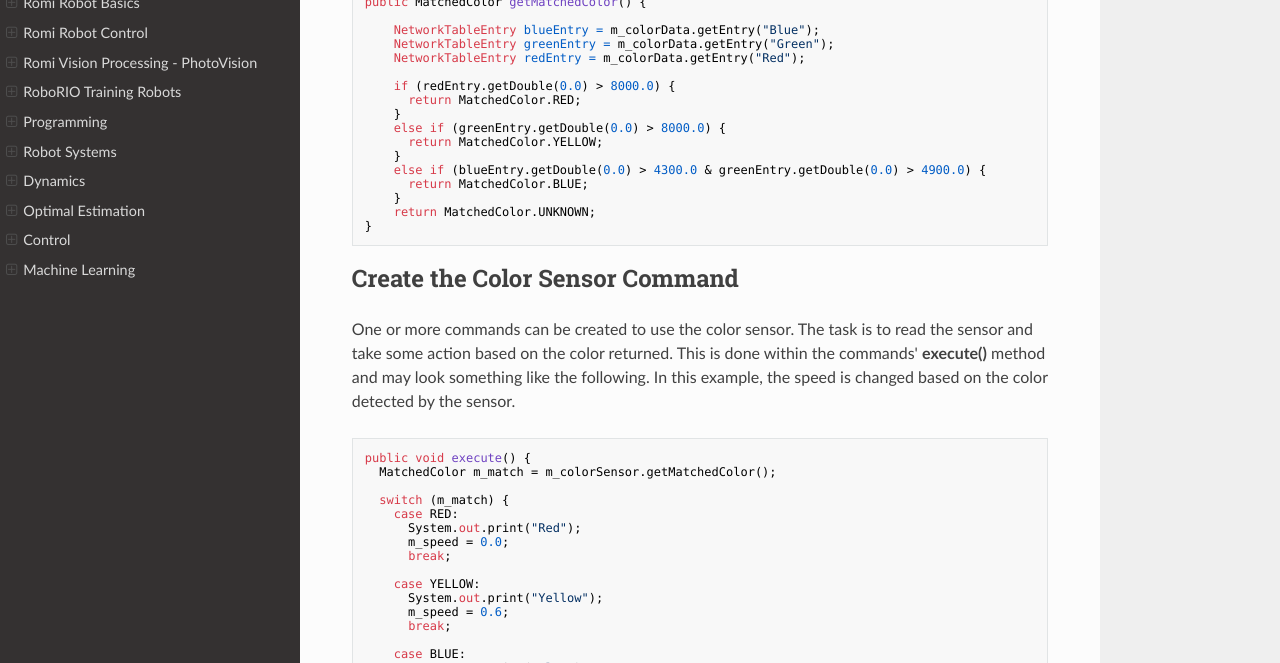
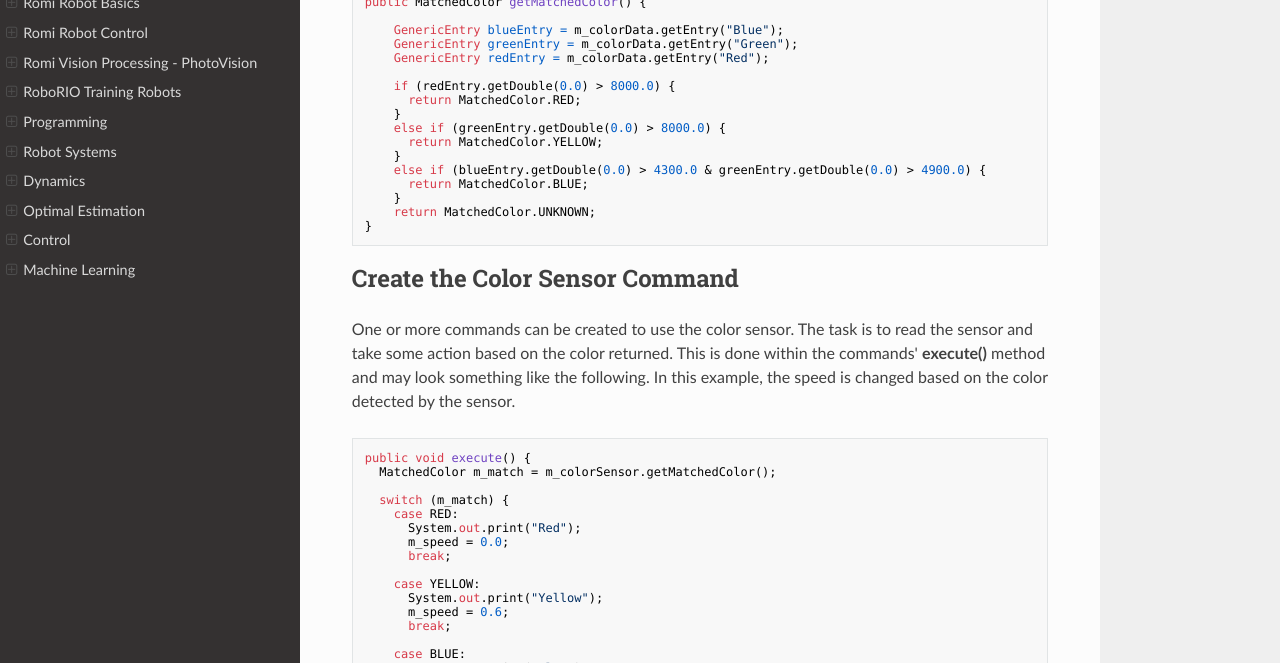
Before and after one commit to FRC-2928/FRC-Programmer-Training, an MkDocs documentation site: the page built from docs/Tools/colorSensor.md, in a window 1280 px wide and 900 px high, scrolled down 687 px, cut to the strip 237-900 px from the top of the window. Built offline with MkDocs 1.6.1, drawn with Linux system fonts in a browser that asks for light colours; nearby versions of some CDN libraries.

Commit message:
Changed NetworkTableEntry to GenericEntry

```diff
--- a/docs/Tools/colorSensor.md
+++ b/docs/Tools/colorSensor.md
@@ -18,9 +18,9 @@ The color sensor subsystems' primary purpose is to interpret and return the colo
 
     public MatchedColor getMatchedColor() {
 
-        NetworkTableEntry blueEntry = m_colorData.getEntry("Blue");
-        NetworkTableEntry greenEntry = m_colorData.getEntry("Green");
-        NetworkTableEntry redEntry = m_colorData.getEntry("Red");
+        GenericEntry blueEntry = m_colorData.getEntry("Blue");
+        GenericEntry greenEntry = m_colorData.getEntry("Green");
+        GenericEntry redEntry = m_colorData.getEntry("Red");
 
         if (redEntry.getDouble(0.0) > 8000.0) {
           return MatchedColor.RED;
```
Also changed, not shown: docs/RoboRIO/swervedrive.md (+12 -0 lines), docs/Romi/SC/romiTelemetry.md (+2 -2 lines).
